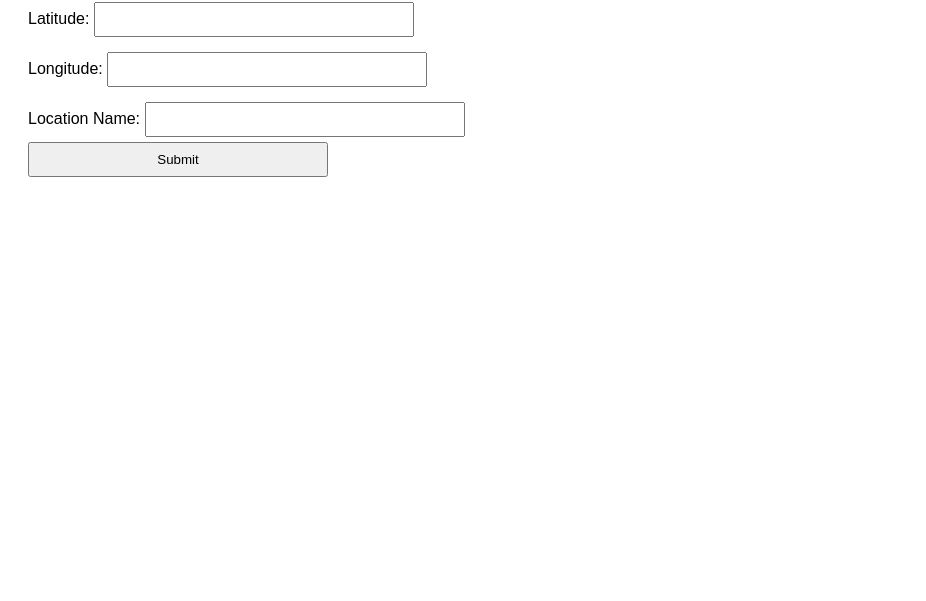
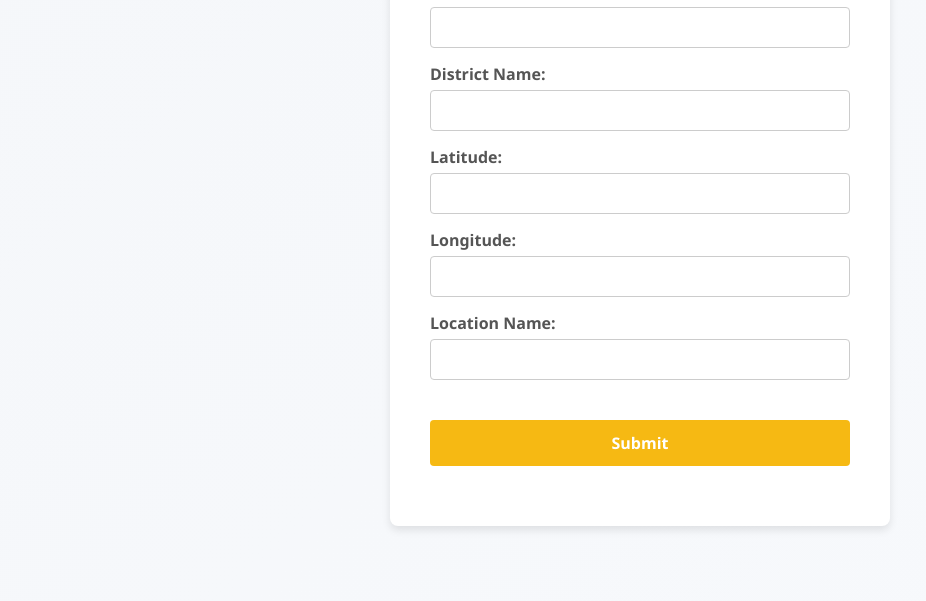
Before and after one commit to PEEMAI2004/CPE-241-Project, a plain HTML site: page Web/static/Farm/geolocation.html in a window 1280 px wide. Shown: the part 199-800 px from the top of the page, without its empty margins (0-926 px from the left). Drawn offline with Linux system fonts and the light colour scheme.

Commit message:
Add css at Farm

```diff
--- a/Web/static/Farm/geolocation.html
+++ b/Web/static/Farm/geolocation.html
@@ -4,26 +4,118 @@
   <meta charset="UTF-8">
   <title>Add Geolocation</title>
   <style>
-    body { font-family: sans-serif; padding: 20px; }
-    label { display: block; margin-top: 10px; }
-    input, button { padding: 8px; margin-top: 5px; width: 100%; max-width: 300px; }
+    * {
+      margin: 0;
+      padding: 0;
+      box-sizing: border-box;
+      font-family: 'Segoe UI', Tahoma, Geneva, Verdana, sans-serif;
+    }
+
+    body {
+      background-color: #f5f5f5;
+      background-image: linear-gradient(135deg, #f5f7fa 0%, #f7f9fc 100%);
+      min-height: 100vh;
+      display: flex;
+      justify-content: center;
+      align-items: center;
+      padding: 20px;
+    }
+
+    .form-container {
+      background-color: white;
+      padding: 40px;
+      border-radius: 8px;
+      box-shadow: 0 4px 8px rgba(0,0,0,0.1);
+      width: 100%;
+      max-width: 500px;
+    }
+
+    h2 {
+      text-align: center;
+      margin-bottom: 30px;
+      color: #333;
+    }
+
+    form label {
+      display: block;
+      margin-bottom: 15px;
+      font-weight: bold;
+      color: #555;
+    }
+
+    form input {
+      padding: 10px;
+      margin-top: 5px;
+      width: 100%;
+      border: 1px solid #ccc;
+      border-radius: 4px;
+      font-size: 14px;
+      background-color: #fff;
+    }
+
+    form input:focus {
+      border-color: #f6b913;
+      outline: none;
+      box-shadow: 0 0 3px rgba(246, 185, 19, 0.5);
+    }
+
+    button[type="submit"] {
+      margin-top: 25px;
+      padding: 12px;
+      width: 100%;
+      background-color: #f6b913;
+      color: white;
+      border: none;
+      border-radius: 4px;
+      font-size: 16px;
+      font-weight: bold;
+      cursor: pointer;
+      transition: background-color 0.3s ease;
+    }
+
+    button[type="submit"]:hover {
+      background-color: #e0a907;
+    }
+
+    #result {
+      margin-top: 20px;
+      text-align: center;
+      color: #27ae60;
+      font-weight: bold;
+    }
   </style>
 </head>
 <body>
 
-  <h2>Add GeoLocation</h2>
+  <div class="form-container">
+    <h2>Add GeoLocation</h2>
 
-  <form id="geoForm" data-endpoint="geolocation">
+    <form id="geoForm" data-endpoint="geolocation">
+      <label>Province Name:
+        <input type="text" name="province_name" required>
+      </label>
 
-    <label>Province Name: <input type="text" name="province_name" required></label>
-    <label>District Name: <input type="text" name="district_name" required></label>
-    <label>Latitude: <input type="number" step="any" name="latitude" required></label>
-    <label>Longitude: <input type="number" step="any" name="longitude" required></label>
-    <label>Location Name: <input type="text" name="location_name" required></label>
-    <button type="submit">Submit</button>
-  </form>
+      <label>District Name:
+        <input type="text" name="district_name" required>
+      </label>
 
-  <p id="result"></p>
+      <label>Latitude:
+        <input type="number" step="any" name="latitude" required>
+      </label>
+
+      <label>Longitude:
+        <input type="number" step="any" name="longitude" required>
+      </label>
+
+      <label>Location Name:
+        <input type="text" name="location_name" required>
+      </label>
+
+      <button type="submit">Submit</button>
+    </form>
+
+    <p id="result"></p>
+  </div>
 
   <script src="api.js"></script>
 </body>
```
Also changed, not shown: Web/static/Farm/harvestlog.html (+95 -9 lines), Web/static/Farm/planttype.html (+97 -14 lines), Web/static/Farm/queenbee.html (+86 -14 lines).
